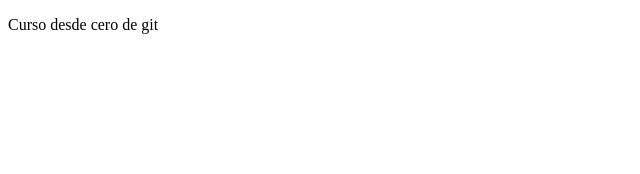
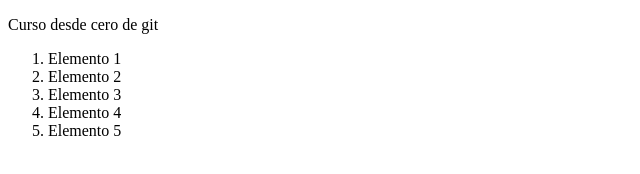
Before and after one commit to runadb/mircha-git, a plain HTML site: page index.html in a window 1280 px wide. Shown: the whole page, without its empty margins (0-640 px from the left). Drawn offline with Linux system fonts and the light colour scheme.

Commit message:
vinculando script.js

```diff
--- a/index.html
+++ b/index.html
@@ -7,5 +7,13 @@
   </head>
   <body>
     <p>Curso desde cero de git</p>
+    <ol>
+      <li>Elemento 1</li>
+      <li>Elemento 2</li>
+      <li>Elemento 3</li>
+      <li>Elemento 4</li>
+      <li>Elemento 5</li>
+    </ol>
+    <script src="index.js"></script>
   </body>
 </html>
```
